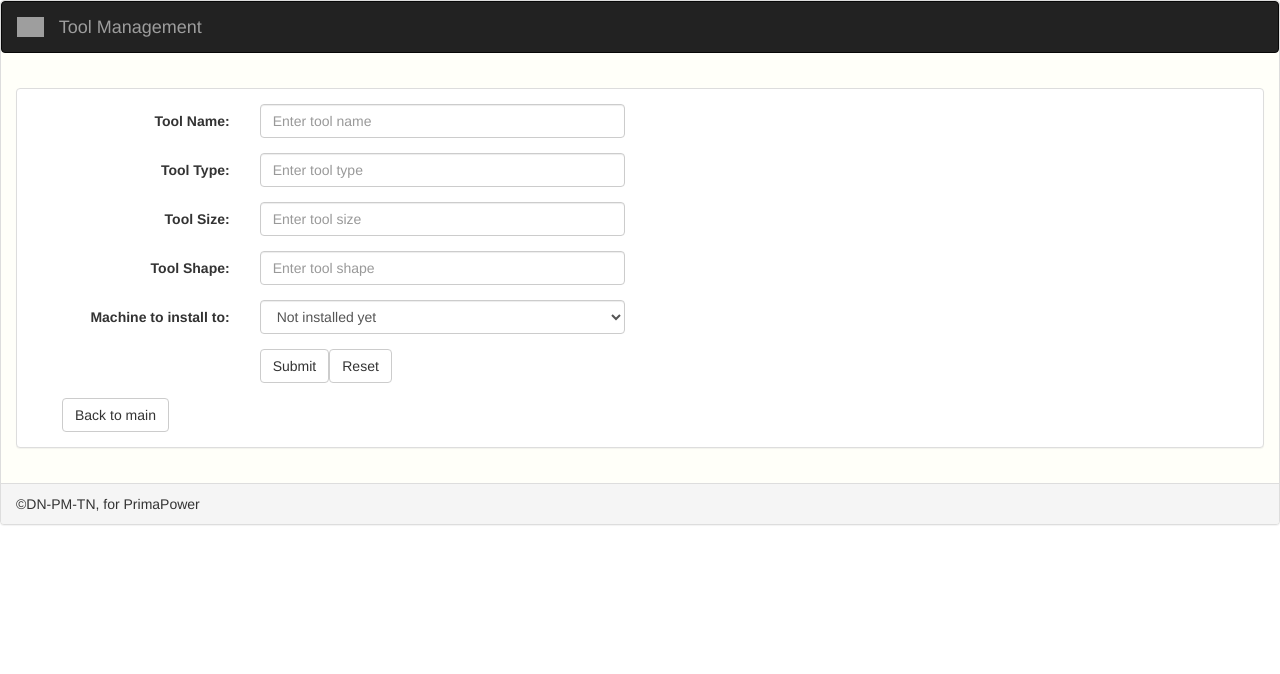
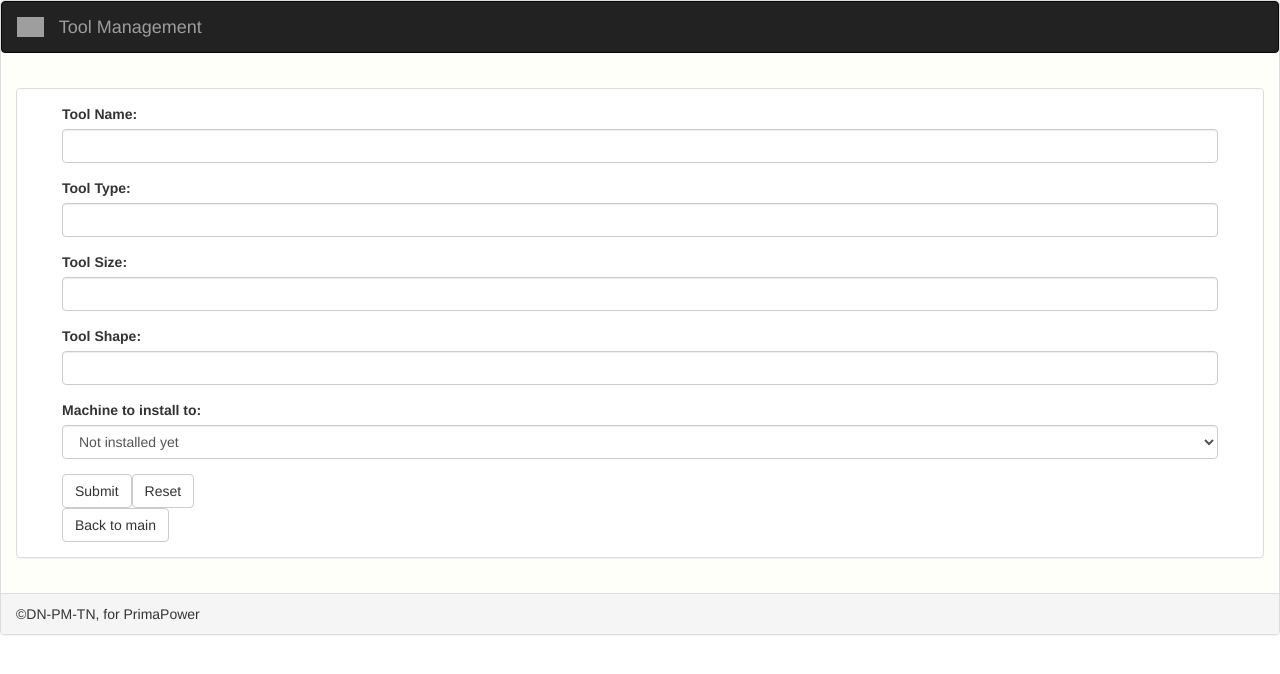
Before and after one commit to NSkipper/SEProjectV5, a Vue app: page /#/AddTool in a window 1280 px wide. Shown: the top 674 px of the page. Built offline with nearby package versions, Linux system fonts and the light colour scheme; grey boxes are pictures that could not be loaded; what vue-nav-tabs would draw is missing.

Commit message:
Add forms
Switch to vertical form instead. In prep for using other components

```diff
--- a/src/components/AddMachine.vue
+++ b/src/components/AddMachine.vue
@@ -2,25 +2,17 @@
    <div class="container-fluid">
          <div class='col-sm-12'>
             <div id="addmachine" class="tabAddItem">
-               <form action="#" class="form-horizontal">
+                <form>
                     <div class="form-group">
-                     <label class="control-label col-sm-2" for="mName">Machine name:</label>
-                     <div class="col-sm-4">
-                        <input type="text" class="form-control" id="mName" placeholder="Enter machine name" name="mName">
-                     </div>
+                        <label for="mName">Machine name:</label>
+                        <input type="text" class="form-control" id="mName" placeholder="Enter machine name">
                     </div>
                     <div class="form-group">
-                     <label class="control-label col-sm-2" for="mName">Machine serial:</label>
-                     <div class="col-sm-4">
-                        <input type="text" class="form-control" id="mSerial" placeholder="Enter machine Serial" name="mSerial">
+                        <label for="mSerial">Machine serial:</label>
+                        <input type="text" class="form-control" id="mSerial" placeholder="Enter machine serial">
                     </div>
-                  </div>
-                  <div class="form-group">
-                     <div class="col-sm-offset-2 col-sm-4">
                     <button type="submit" class="btn btn-default">Submit</button>
                     <button type="reset" class="btn btn-default">Reset</button>
-                     </div>
-                  </div>
                 </form>
             </div>
             <router-link v-bind:to="{name:'Overview'}">
--- a/src/components/AddTool.vue
+++ b/src/components/AddTool.vue
@@ -1,46 +1,32 @@
 <template>
    <div class="container-fluid">
       <div class='col-sm-12'>
-         <form action="#" class="form-horizontal">
+         <form>
             <div class="form-group">
-               <label class="control-label col-sm-2" for="tName">Tool Name:</label>
-               <div class="col-sm-4">
-                  <input type="text" class="form-control" id="tName" placeholder="Enter tool name" name="tName">
-               </div>
+               <label for="tName">Tool Name:</label>
+               <input type="text" class="form-control" id="tName">
             </div>
             <div class="form-group">
-               <label class="control-label col-sm-2" for="tType">Tool Type:</label>
-               <div class="col-sm-4">
-                  <input type="text" class="form-control" id="tType" placeholder="Enter tool type" name="tType">
-               </div>
+               <label for="tType">Tool Type:</label>
+               <input type="text" class="form-control" id="tType">
             </div>
             <div class="form-group">
-               <label class="control-label col-sm-2" for="tSize">Tool Size:</label>
-               <div class="col-sm-4">
-                  <input type="text" class="form-control" id="tSize" placeholder="Enter tool size" name="tSize">
-               </div>
+               <label for="tSize">Tool Size:</label>
+               <input type="text" class="form-control" id="tSize">
             </div>
             <div class="form-group">
-               <label class="control-label col-sm-2" for="tShape">Tool Shape:</label>
-               <div class="col-sm-4">
-                  <input type="text" class="form-control" id="tShape" placeholder="Enter tool shape" name="tShape">
-               </div>
+               <label for="tShape">Tool Shape:</label>
+               <input type="text" class="form-control" id="tShape">
             </div>
             <div class="form-group">
-                <label class="control-label col-sm-2" for="tShape">Machine to install to:</label>
-                <div class='col-sm-4'>
+               <label class="control-label" for="tShape">Machine to install to:</label>
                <select id='toolTable' class='form-control'>
                   <option value=null>Not installed yet</option>
                   <option v-for="machine in machines">{{machine.Name}}</option>
                </select>
             </div>
-            </div>
-            <div class="form-group">
-               <div class="col-sm-offset-2 col-sm-4">
             <button type="submit" class="btn btn-default">Submit</button>
             <button type="reset" class="btn btn-default">Reset</button>
-               </div>
-            </div>
          </form>
          <router-link v-bind:to="{name:'Overview'}">
             <button type="button" class="btn btn-default">Back to main</button>
@@ -52,6 +38,8 @@
 
 
 
+
+
 <script>
     export default {
         props: ["machines"],
```
Lines whose indentation alone changed are shown as unchanged.
